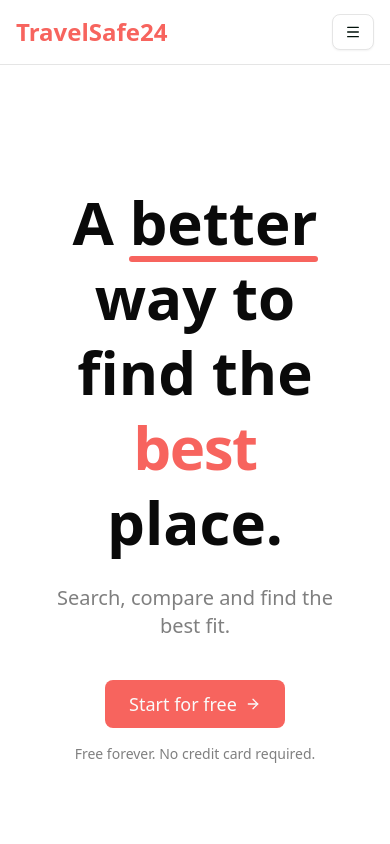
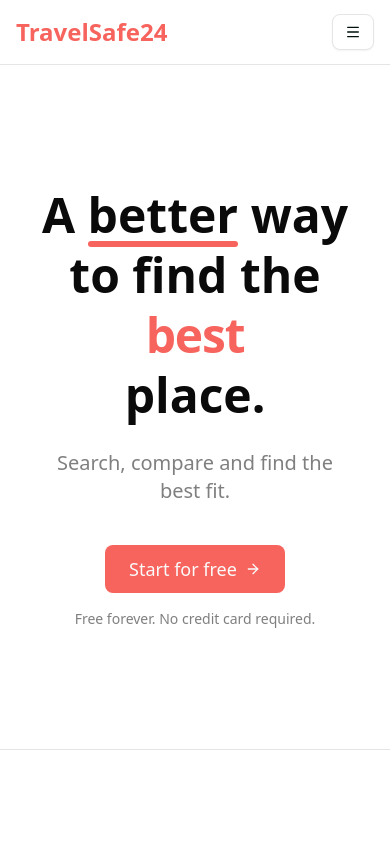
Before and after one commit to davidzus/travelsafe24-frontend, a Next.js app: page / in a window 390 px wide. Shown: the top 844 px of the page. Built offline with nearby package versions, Linux system fonts and the light colour scheme.

Commit message:
fix: make home page more responsive

```diff
--- a/app/globals.css
+++ b/app/globals.css
@@ -47,8 +47,8 @@
 
 html,
 body {
-  width: 100vw;
-  min-height: 100vh;
+  min-width: 100vw;
+  min-height: 100svh;
 }
 
 html {
--- a/app/layout.tsx
+++ b/app/layout.tsx
@@ -27,7 +27,7 @@ export default function RootLayout({
   return (
     <html lang="en">
       <body
-        className={`${geistSans.variable} ${geistMono.variable} antialiased`}
+        className={`${geistSans.variable} ${geistMono.variable} antialiased max-w-vw`}
       >
         <Header />
         <Separator />
--- a/components/Hero.tsx
+++ b/components/Hero.tsx
@@ -15,10 +15,10 @@ export default function Hero() {
   return (
     <section className="max-w-7xl mx-auto flex justify-center px-4">
       <div className="w-full">
-        <Card className="border-none shadow-none">
+        <Card className="border-none shadow-none w-full">
           <CardHeader>
             <CardTitle>
-              <h1 className="max-w-2xl mx-auto text-6xl font-bold text-center leading-tight">
+              <h1 className="max-w-3xl mx-auto text-5xl lg:text-6xl font-bold text-center leading-tight">
                 A <UnderlinedText>better</UnderlinedText> way to find the{" "}
                 <TextType
                   className="text-accent"
```
